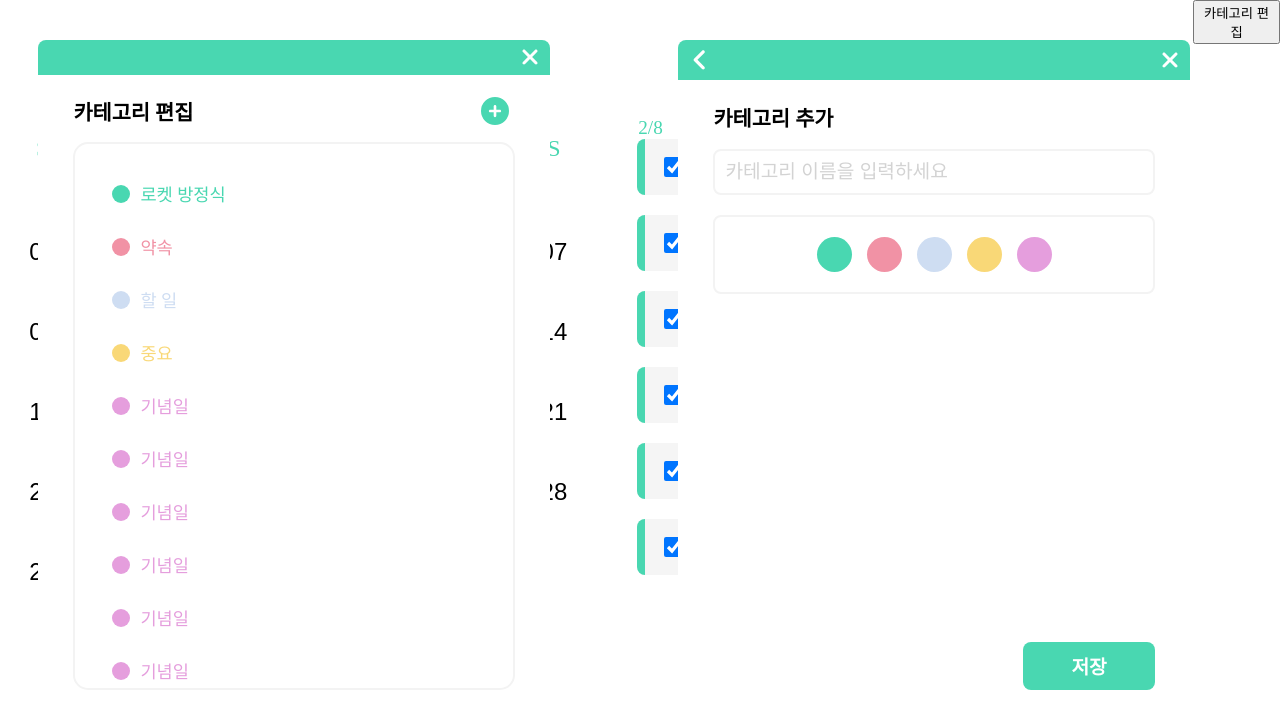
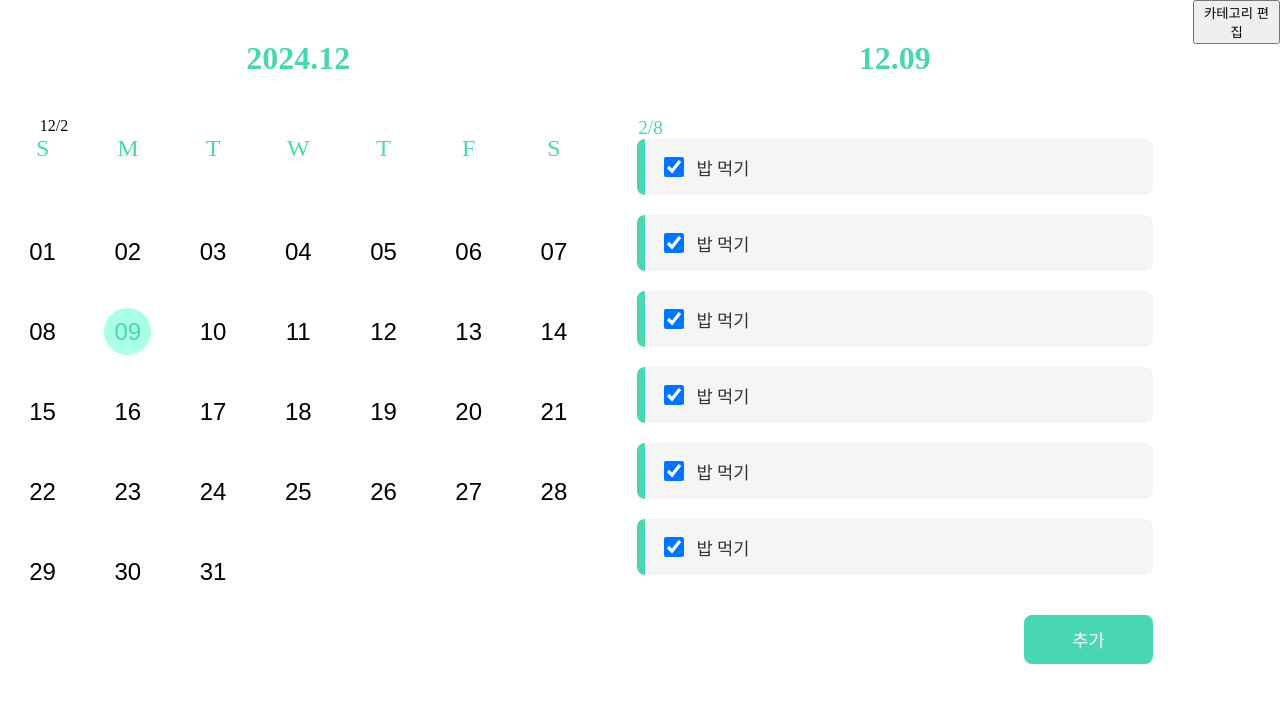
Before and after one commit to ahyeon1117/goormthon_team, a React (Create React App) app in the folder todo/: page / in a window 1280 px wide. Shown: the top 728 px of the page. Built offline with nearby package versions, Linux system fonts and the light colour scheme.

Commit message:
[feat] 카테고리 추가 모달 - 기능

```diff
--- a/todo/src/assets/css/modals/category-modal.css
+++ b/todo/src/assets/css/modals/category-modal.css
@@ -1,26 +1,17 @@
 /* [ z-index 설정 ]
 - .category-view-modal : 1000
 */
-
-.category-view-modal {
-    left: 3%
-}
-
-.category-add-modal {
-    right: 7%;
-}
 
 /* 1. 모달 컨테이너 */
 .category-modal {  /* 모달 크기와 위치 설정 */
     position: fixed;
     z-index: 1000;
     top: 5%;
-    /* left: 75%; */
+    left: 75%;
     width: 40vw;
     min-width: 300px;
     height: 85vh;
-    /* transform: translateX(-50%); */
-    /* 화면 오른쪽 섹션에서 중앙 정렬 */
+    transform: translateX(-50%); /* 화면 오른쪽 섹션에서 중앙 정렬 */
 }
 
 /* 2. 모달 콘텐츠 영역 */
@@ -75,8 +66,8 @@
     display: flex;
     justify-content: center;
     align-items: center;
-    width: 40px;
-    height: 40px;
+    width: 43px;
+    height: 43px;
     background: none;
     border: none;
     border-radius: 5px; /* 버튼 호버 시 배경 */
@@ -91,7 +82,7 @@
 .btn-back-modal {
     width: 28px;
     height: 28px;
-    margin-left: 8px;
+    margin-left: 10px;
     background: none;
     border: none;
     border-radius: 5px; /* 버튼 호버 시 배경 */
@@ -108,7 +99,7 @@
     display: flex;
     flex-direction: column;
     flex-grow: 1;
-    padding: 0 35px 30px 35px;
+    padding: 0 35px 35px 35px;
     overflow: hidden;
     background-color: white;
     border-radius: 0 0 10px  10px;
@@ -130,6 +121,7 @@
 /* 6. 모달 내용 */
 /* 6-1. 카테고리 조회 모달 */
 .modal-body__category-list {
+    height: 100%;
     padding: 23px;
     border: 2px solid #F3F3F3;
     border-radius: 15px;
@@ -161,6 +153,7 @@
 
 .category-color {
     width: 18px;
+    min-width: 18px; /* 카테고리명이 길 때 원이 찌그러지지 않도록 */
     height: 18px;
     border-radius: 50%;
     margin-right: 10px;
@@ -186,6 +179,7 @@
 .input-category-name {
     width: 100%;
     padding: 10px;
+    margin-top: 5px;
     border: 2px solid #F3F3F3;
     border-radius: 8px;
     outline: none;
@@ -199,7 +193,7 @@
 
 .color-palette {
     display: flex;
-    justify-content: center;
+    flex-wrap: wrap;
     gap: 15px;
     margin-top: 20px;
     padding: 20px;
@@ -209,14 +203,15 @@
 
 .color-palette-item {
     width: 35px;
+    min-width: 35px;
     height: 35px;
     border-radius: 50%;
     cursor: pointer;
-    transition: transform 0.2s ease-in-out;
+    transition: transform 0.1s ease-in-out;
 }
 
 .color-palette-item:hover {
-    transform: scale(1.1);
+    transform: scale(1.08);
 }
 
 .btn-save-category {
--- a/todo/src/components/modals/category/CategoryAddModal.js
+++ b/todo/src/components/modals/category/CategoryAddModal.js
@@ -1,8 +1,10 @@
+import { useContext } from 'react';
+import { CategoryContext } from '../../../context/CategoryContext';
 import CategoryForm from "./CategoryForm";
 import "../../../assets/css/modals/category-modal.css";
 
 function CategoryAddModal() {
-    // const {  } = useContext(CategoryContext);
+    const { changeCategoryModal } = useContext(CategoryContext);
 
     return (
         // 모달 최상위 컨테이너
@@ -11,12 +13,12 @@ function CategoryAddModal() {
             <div className="modal-content">
                 {/* 모달 헤더 */}
                 <header className="modal-header add-modal-header">
-                    <button className="btn-back-modal">
+                    <button className="btn-back-modal" onClick={() => changeCategoryModal({ isAddOpen: false, isViewOpen: true })}>
                         <svg xmlns="http://www.w3.org/2000/svg" viewBox="0 0 320 512">
                             <path fill="#ffffff" d="M41.4 233.4c-12.5 12.5-12.5 32.8 0 45.3l160 160c12.5 12.5 32.8 12.5 45.3 0s12.5-32.8 0-45.3L109.3 256 246.6 118.6c12.5-12.5 12.5-32.8 0-45.3s-32.8-12.5-45.3 0l-160 160z"/>
                         </svg>
                     </button>
-                    <button className="btn-close-modal">
+                    <button className="btn-close-modal" onClick={() => changeCategoryModal({ isAddOpen: false })}>
                         <svg className="svg-close-modal" xmlns="http://www.w3.org/2000/svg" viewBox="0 0 384 512">
                             <path fill="#ffffff" d="M342.6 150.6c12.5-12.5 12.5-32.8 0-45.3s-32.8-12.5-45.3 0L192 210.7 86.6 105.4c-12.5-12.5-32.8-12.5-45.3 0s-12.5 32.8 0 45.3L146.7 256 41.4 361.4c-12.5 12.5-12.5 32.8 0 45.3s32.8 12.5 45.3 0L192 301.3 297.4 406.6c12.5 12.5 32.8 12.5 45.3 0s12.5-32.8 0-45.3L237.3 256 342.6 150.6z" />
                         </svg>
--- a/todo/src/components/modals/category/CategoryForm.js
+++ b/todo/src/components/modals/category/CategoryForm.js
@@ -1,39 +1,102 @@
-import React, { useState } from 'react'
-
-// @@@@ [해야 할 일] @@@
-// 카테고리 색상 더 추가
+import React, { useState, useContext } from 'react'
+import { CategoryContext } from '../../../context/CategoryContext';
 
 function CategoryForm() {
+  const { categories, setCategories, changeCategoryModal } = useContext(CategoryContext);
+
+  // 새로 추가할 카테고리의 state
   const [categoryName, setCategoryName] = useState(""); // 카테고리 이름
   const [selectedColor, setSelectedColor] = useState(""); // 선택한 색상
 
   // 카테고리 색상 팔레트
-  const colors = ["#49D7B1", "#F192A5", "#CEDDF2", "#F9D877", "#E59EDD"];
+  const colorPalette = [
+    "#FFD1FF", "#FFBFCF", "#FEADCE", "#F092A5", "#EA5E76",
+    "#FFCC99", "#F9CBA7", "#F8B195", "#FFB89F", "#F6A88D",
+    "#FFECB3", "#FBE7A1",  "#FDFD96", "#FDE293", "#FFEEAD",
+    "#A8E6CF", "#B2F2BB", "#CDEACE", "#C5E1A5", "#49D7B1",
+    "#C5EAF7", "#B3D8F2", "#A2DFF2", "#BFD7ED", "#D0F0FF",
+    "#E6E6FA", "#D8BFD8", "#C8A2C8", "#D1CFE2", "#E0B0FF",
+  ];
+
+  // 카테고리 이름 상태 변경
+  const handleCategoryName = (e) => {
+    setCategoryName(e.target.value);
+  }
+
+  // 폼 제출 핸들러
+  const handleCategorySubmit = (e) => {
+    e.preventDefault();
+
+    // 유효성 검사
+    if (!categoryName.trim()) {
+      alert("카테고리 이름을 입력해주세요.");
+      return;
+    }
+
+    if (!selectedColor) {
+      alert("카테고리 색상을 선택해주세요.");
+      return;
+    }
+
+    // 새로운 카테고리 데이터
+    let newCategory = {
+      id: Date.now(),
+      name: categoryName,
+      color: selectedColor,
+    };
+
+    // 새로운 카테고리 추가
+    setCategories(prev => [...prev, newCategory]);
+    localStorage.setItem("categories", JSON.stringify([...categories, newCategory]));
+
+    setCategoryName(""); // 카테고리 input 초기화
+
+    changeCategoryModal({ isAddOpen: false, isViewOpen: true }); // 카테고리 편집 모달로 돌아가기
+  }
+
 
   return (
     <div className="form-add-category-container">
-      {/* <form onSubmit={handleSubmit}> */}
-      <form className="form-add-category">
+      <form onSubmit={handleCategorySubmit}>
         <input
           type="text"
           className="input-category-name"
           placeholder="카테고리 이름을 입력하세요"
-        // value={}
-        // onChange={handleCategoryChange}
+          value={categoryName}
+          onChange={handleCategoryName}
         />
         <div className="color-palette">
-          {colors.map((color) => (
+          {colorPalette.map((color) => (
             <div
               key={color}
               className="color-palette-item"
-              style={{ backgroundColor: color }}
+              onClick={() => setSelectedColor(color)}
+              style={{
+                backgroundColor: color,
+                position: "relative",
+              }}
             >
+              {selectedColor === color && (
+                <svg
+                  xmlns="http://www.w3.org/2000/svg"
+                  viewBox="0 0 448 512"
+                  style={{
+                    position: "absolute",
+                    top: "50%",
+                    left: "50%",
+                    transform: "translate(-50%, -50%)",
+                    width: "25px",
+                    height: "25px",
+                    fill: "white",
+                  }}
+                >
+                  <path d="M438.6 105.4c12.5 12.5 12.5 32.8 0 45.3l-256 256c-12.5 12.5-32.8 12.5-45.3 0l-128-128c-12.5-12.5-12.5-32.8 0-45.3s32.8-12.5 45.3 0L160 338.7 393.4 105.4c12.5-12.5 32.8-12.5 45.3 0z" />
+                </svg>
+              )}
             </div>
           ))}
         </div>
-        <div>
-          <button className="btn-save-category">저장</button>
-        </div>
+        <button type="submit" className="btn-save-category">저장</button>
       </form>
     </div>
   )
--- a/todo/src/views/DashboardPage.js
+++ b/todo/src/views/DashboardPage.js
@@ -4,29 +4,21 @@ import CategoryModals from "../components/modals/category/CategoryModals";
 import { useState } from "react";
 import { CategoryContext } from "../context/CategoryContext";
 
+// 카테고리 초기 데이터 설정
+const initialCategories = localStorage.getItem("categories")
+  ? JSON.parse(localStorage.getItem("categories"))
+  : [];
+
 function DashboardPage() {
   const [selectedDate, setSelectedDate] = useState(new Date());
 
-  // [변경 필요] - 카테고리 임시 데이터
   // 카테고리 state
-  const [categories, setCategories] = useState([
-    { id: 1, name: "로켓 방정식", color: "#49D7B1" },
-    { id: 2, name: "약속", color: "#F192A5" },
-    { id: 3, name: "할 일", color: "#CEDDF2" },
-    { id: 4, name: "중요", color: "#F9D877" },
-    { id: 5, name: "기념일", color: "#E59EDD" },
-    { id: 6, name: "기념일", color: "#E59EDD" },
-    { id: 7, name: "기념일", color: "#E59EDD" },
-    { id: 8, name: "기념일", color: "#E59EDD" },
-    { id: 9, name: "기념일", color: "#E59EDD" },
-    { id: 10, name: "기념일", color: "#E59EDD" },
-    { id: 11, name: "긴 할 일 제목입니다. 긴 할 일 제목입니다. 긴 할 일 제목입니다.", color: "#E59EDD" },
-  ]);
+  const [categories, setCategories] = useState(initialCategories);
 
   // 카테고리 모달 state
   const [categoryModals, setCategoryModals] = useState({
-    isViewOpen: true, // 카테고리 조회 모달
-    isAddOpen: true, // 카테고리 추가 모달
+    isViewOpen: false, // 카테고리 조회 모달
+    isAddOpen: false, // 카테고리 추가 모달
     isEditOpen: false, // 카테고리 편집 모달
   });
 
```
